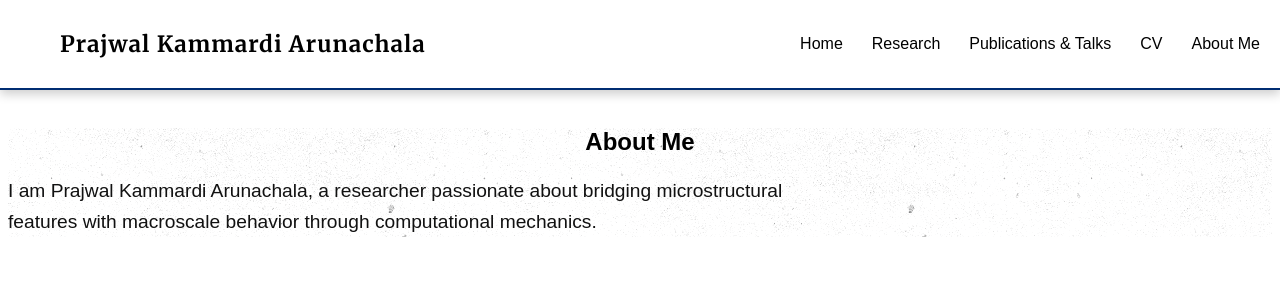
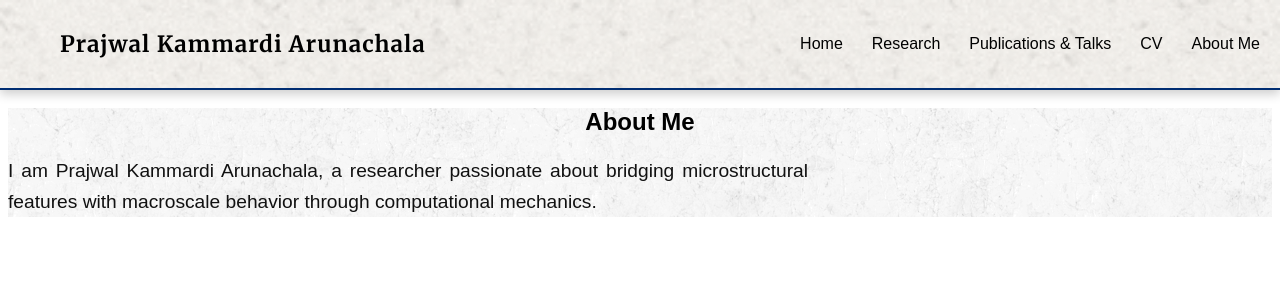
Before and after one commit to prajwalka/prajwalka.github.io, a Jekyll site: the page built from about.md, in a window 1280 px wide. Shown: the top 300 px of the page. Built offline with Jekyll 4.4.1, drawn with Linux system fonts in a browser that asks for light colours; some web fonts are replaced.

Commit message:
Updating homepage

```diff
--- a/assets/style.css
+++ b/assets/style.css
@@ -3,7 +3,10 @@ header {
   width: 100%;
   margin: 0;
   padding: 0;
-  background: white;
+  background: #ffffff;
+  background-image: url('/Photos/rice-paper.png'); /* Paper texture */
+  background-repeat: repeat;
+  background-size: cover;
   position: fixed;
   top: 0;
   left: 0;
@@ -54,7 +57,10 @@ nav a:hover {
 
 /* When header is scrolled */
 header.scrolled {
-  background-color: black;
+  background: #000000;
+  background-image: url('/Photos/rice-paper.png'); /* Paper texture */
+  background-repeat: repeat;
+  background-size: cover;
   box-shadow: 0 4px 10px rgba(0, 0, 0, 0.2); /* Shadow added here */
 }
 
@@ -74,13 +80,13 @@ header.scrolled nav a:hover {
 
 /* Adjust the body content to avoid being hidden under the fixed header */
 body {
-  padding-top: 100px; /* Adjust based on your header height */
+  padding-top: 80px; /* Adjust based on your header height */
 }
 
 /* Main Content Area */
 main {
   background: #ffffff;
-  background-image: url('/Photos/concrete-wall.png'); /* Paper texture */
+  background-image: url('/Photos/rocky-wall.png'); /* Paper texture */
   background-repeat: repeat;
   padding: 0;
   margin: 0;
@@ -123,7 +129,8 @@ h1 {
 p {
   font-family: 'Computer Modern Sans', sans-serif;
   font-size: 1.2em; /* Increased font size for better readability */
-  line-height: 1.6; /* Increased line height for better text spacing */
+  text-align: justify;
+  line-height: 1.6; /* Adjust line height for better readability */
   color: #111111;
   max-width: 800px; /* Limit width for better text readability */
 }
```
Also changed, not shown: Photos/rice-paper.png (added), Photos/rocky-wall.png (added).
